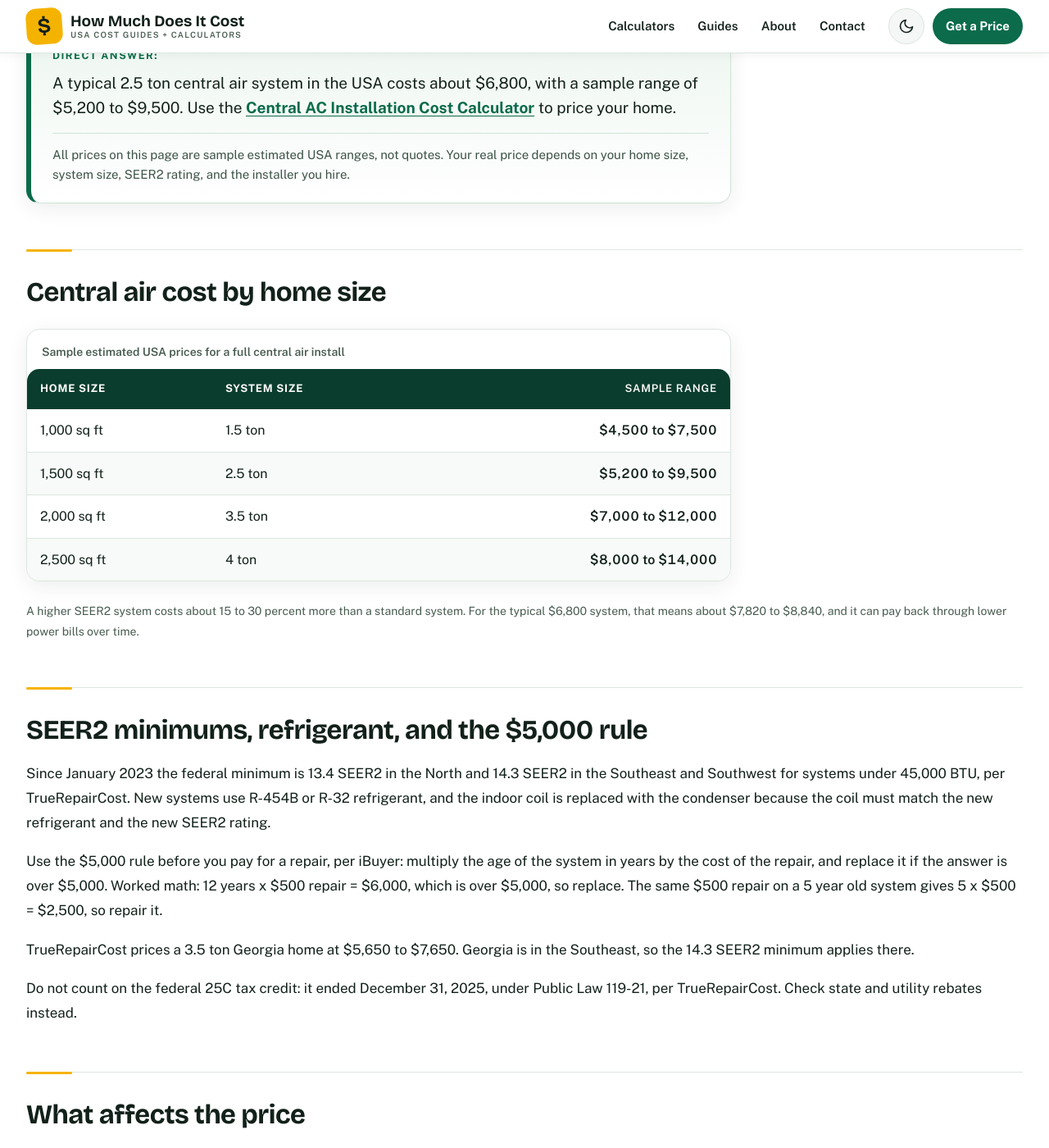
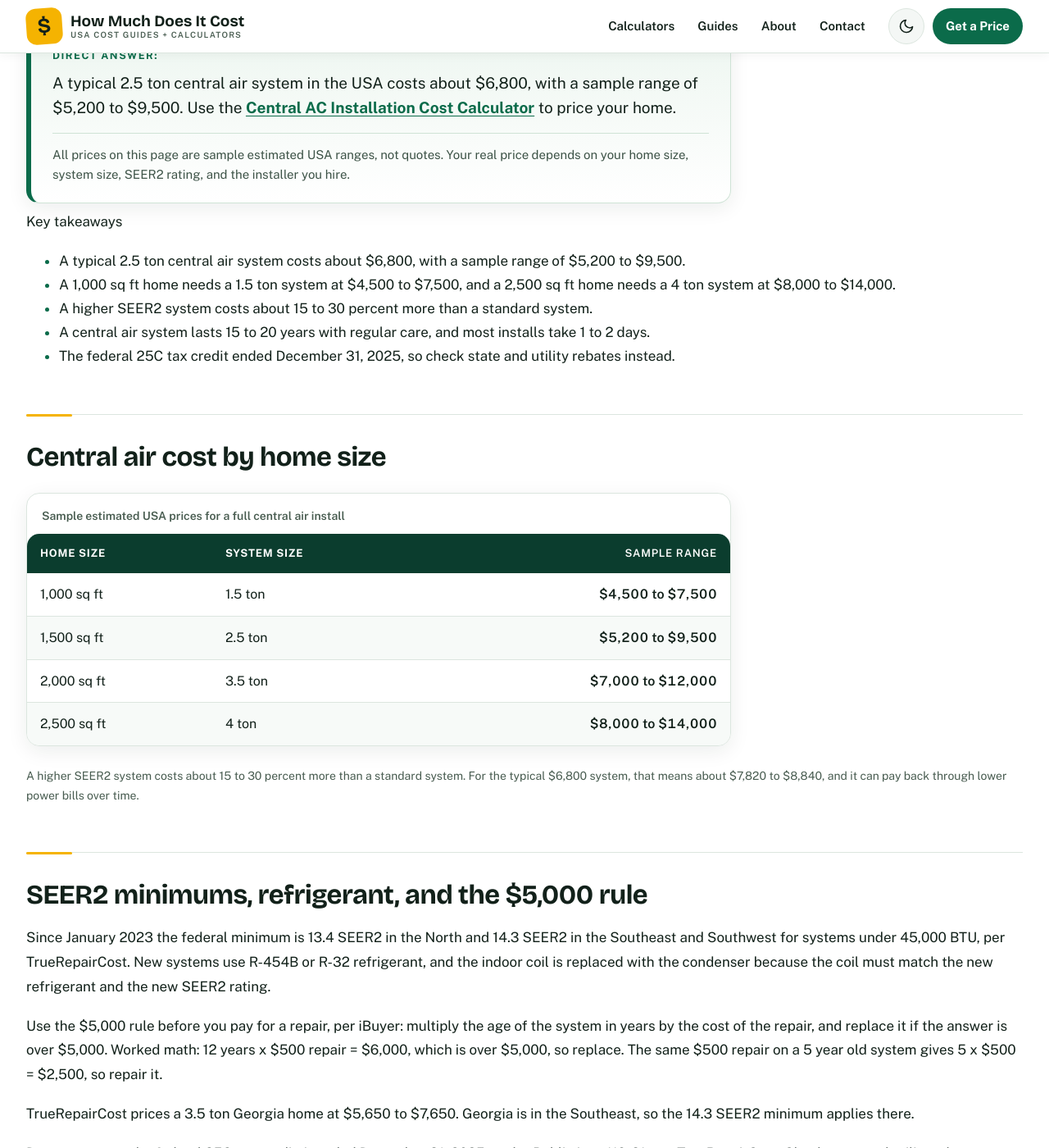
Before and after one commit to zaidmeo09-dhangal/howmuchdoesitcostusa, a Jekyll site: the page built from _posts/2026-11-14-how-much-does-it-cost-to-install-central-air.md, in a window 1280 px wide and 1400 px high, scrolled down 1604 px. Shown: the whole window at 82% size. Built offline with Jekyll 4.4.1, drawn with Linux system fonts in a browser that asks for light colours; some of the changed text lies outside the part shown.

Commit message:
Initial deploy: add _posts/2026-11-14-how-much-does-it-cost-to-install-central-air.md

```diff
--- a/_posts/2026-11-14-how-much-does-it-cost-to-install-central-air.md
+++ b/_posts/2026-11-14-how-much-does-it-cost-to-install-central-air.md
@@ -6,6 +6,10 @@ meta_description: "How much does it cost to install central air? See prices by h
 date: 2026-11-14
 permalink: /blog/how-much-does-it-cost-to-install-central-air/
 breadcrumb: Blog
+guide_category: "Home Costs"
+calculator_url: "/central-ac-installation-cost-calculator/"
+calculator_name: "Central AC Installation Cost Calculator"
+calculator_heading: "Price your own central air"
 schema: |
   {
     "@context": "https://schema.org",
@@ -99,6 +103,17 @@ schema: |
 <p class="note">All prices on this page are sample estimated USA ranges, not quotes. Your real price depends on your home size, system size, SEER2 rating, and the installer you hire.</p>
 </div>
 
+<div class="key-takeaways">
+<p class="key-takeaways-title">Key takeaways</p>
+<ul>
+<li>A typical 2.5 ton central air system costs about $6,800, with a sample range of $5,200 to $9,500.</li>
+<li>A 1,000 sq ft home needs a 1.5 ton system at $4,500 to $7,500, and a 2,500 sq ft home needs a 4 ton system at $8,000 to $14,000.</li>
+<li>A higher SEER2 system costs about 15 to 30 percent more than a standard system.</li>
+<li>A central air system lasts 15 to 20 years with regular care, and most installs take 1 to 2 days.</li>
+<li>The federal 25C tax credit ended December 31, 2025, so check state and utility rebates instead.</li>
+</ul>
+</div>
+
 ## Central air cost by home size
 
 <p class="table-hint">Swipe to see the High column &rarr;</p>
@@ -125,6 +140,11 @@ schema: |
 <p>Use the $5,000 rule before you pay for a repair, per iBuyer: multiply the age of the system in years by the cost of the repair, and replace it if the answer is over $5,000. Worked math: 12 years x $500 repair = $6,000, which is over $5,000, so replace. The same $500 repair on a 5 year old system gives 5 x $500 = $2,500, so repair it.</p>
 <p>TrueRepairCost prices a 3.5 ton Georgia home at $5,650 to $7,650. Georgia is in the Southeast, so the 14.3 SEER2 minimum applies there.</p>
 <p>Do not count on the federal 25C tax credit: it ended December 31, 2025, under Public Law 119-21, per TrueRepairCost. Check state and utility rebates instead.</p>
+
+<aside class="pull-quote">
+<p class="pull-quote-label">Money-saving tip</p>
+<p>Use the $5,000 rule before you pay for a repair: multiply the age of the system in years by the cost of the repair, and replace it if the answer is over $5,000.</p>
+</aside>
 
 ## What affects the price
 
```
